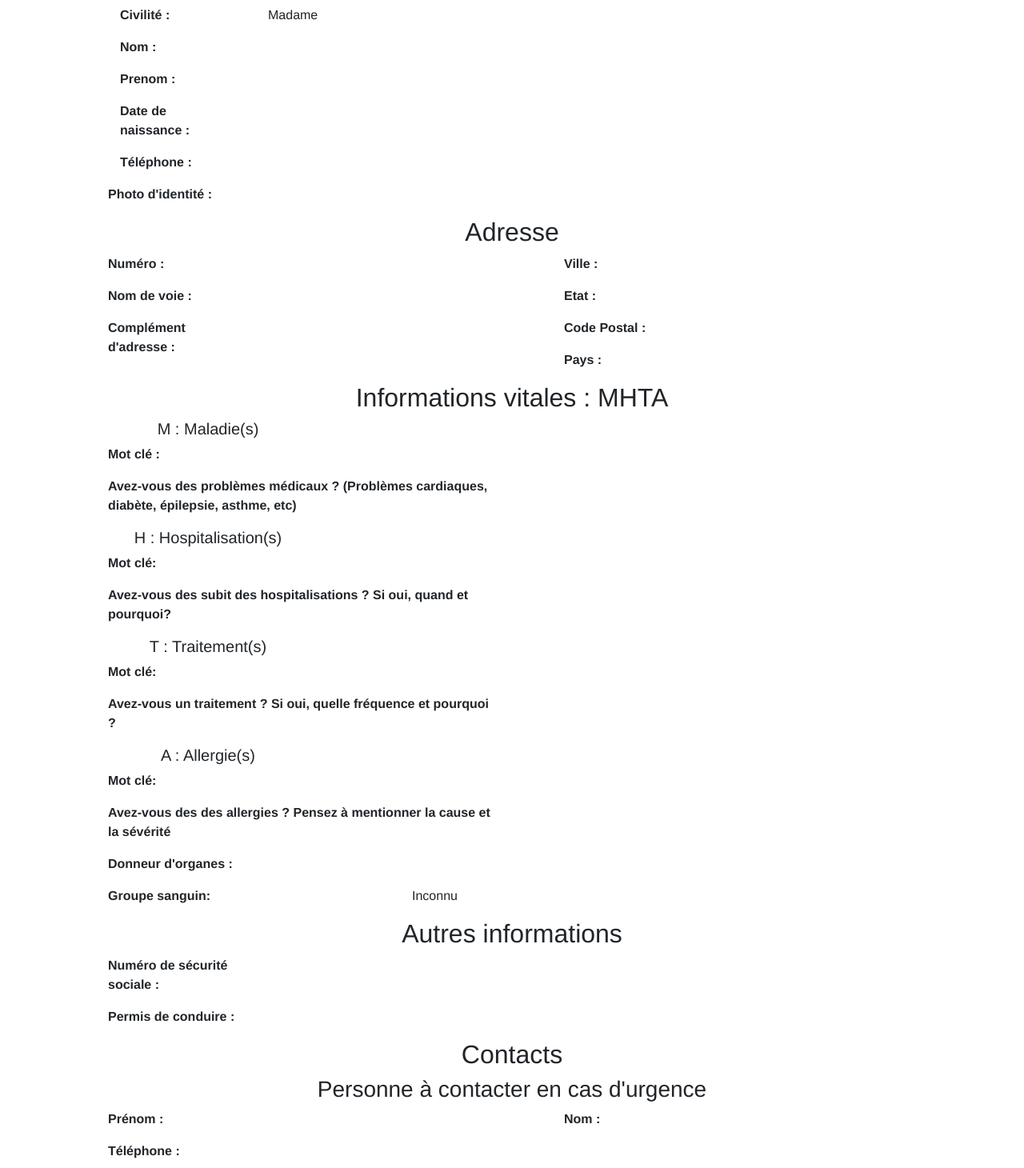
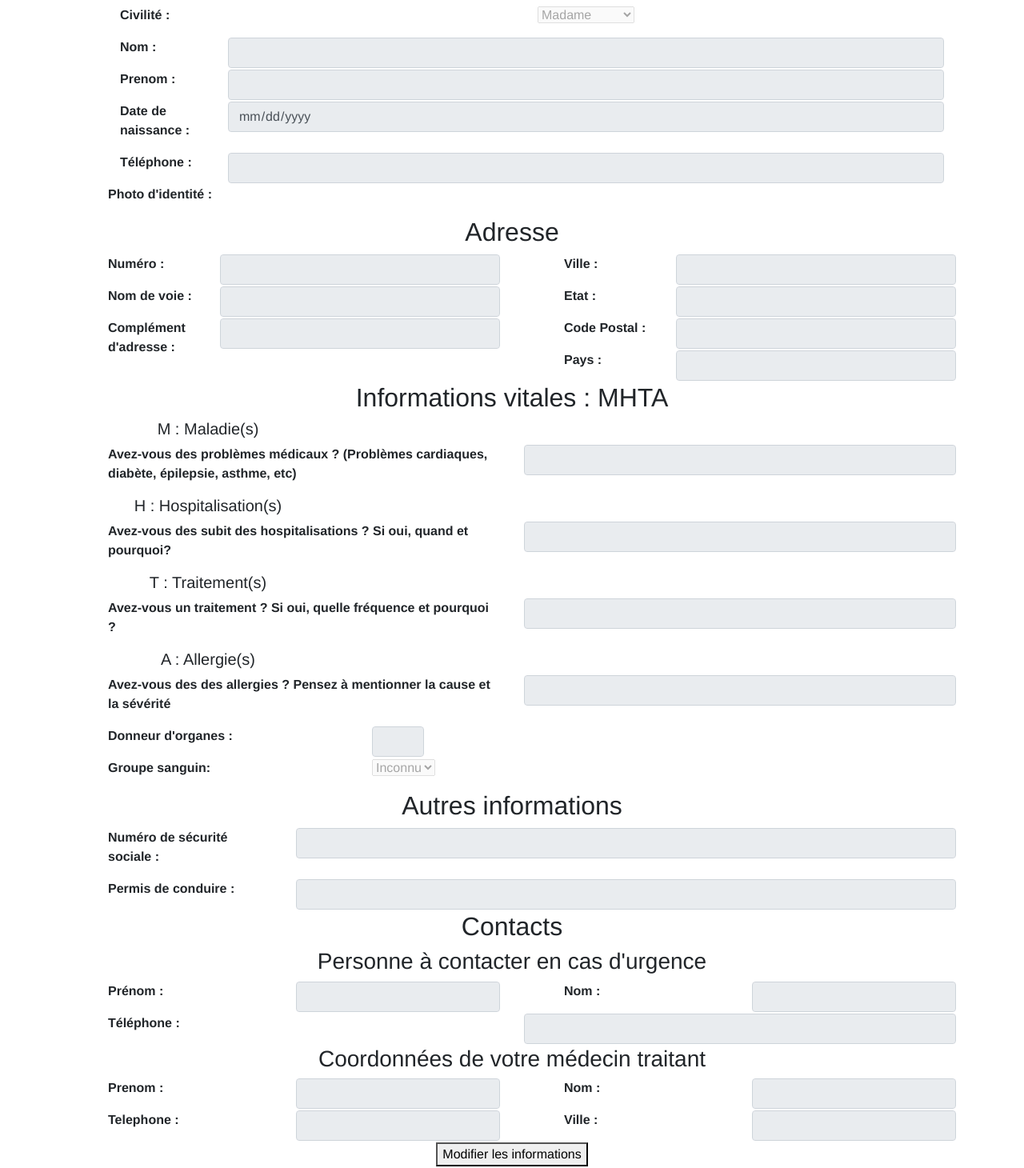
Before and after one commit to MatthieuLev/scanandsave, a Vue app: page /MedicalFileResume in a window 1280 px wide. Shown: the part 151-1611 px from the top of the page at 80% size. Built offline with nearby package versions, Linux system fonts and the light colour scheme; no server answers; the database is empty.

Commit message:
US#18_T1 Rendre les inputs de la vue modifiables

```diff
--- a/src/views/MedicalFileResume.vue
+++ b/src/views/MedicalFileResume.vue
@@ -1,7 +1,6 @@
 <template>
   <div>
     <Navbar></Navbar>
-    <!-- <button @click="test()">Salut</button> -->
       <h1>Mon dossier médical</h1>
       <h2>Informations générales</h2>
       <b-container>
@@ -11,7 +10,11 @@
               <p class="label">Civilité : </p>
             </b-col>
             <b-col>
-              <p>{{this.civility}}</p>
+              <select :disabled="disabled" :value=this.civility >
+                <option>Madame</option>
+                <option>Monsieur</option>
+                <option>Mademoiselle</option>
+              </select>
             </b-col>
           </b-row>
           <b-row>
@@ -19,7 +22,7 @@
               <p class="label">Nom : </p>
             </b-col>
             <b-col>
-              <p>{{this.last_name}}</p>
+              <b-form-input :disabled="disabled" :value=this.last_name></b-form-input>
             </b-col>
           </b-row>
           <b-row>
@@ -27,7 +30,7 @@
               <p class="label">Prenom : </p>
             </b-col>
             <b-col>
-              <p>{{this.first_name}} </p>
+              <b-form-input :disabled="disabled" :value=this.first_name></b-form-input>
             </b-col>
           </b-row>
           <b-row>
@@ -35,7 +38,7 @@
               <p class="label">Date de naissance : </p>
             </b-col>
             <b-col>
-              <p>{{this.birthday}}</p>
+              <b-form-input type="date" :disabled="disabled" :value=this.birthday></b-form-input>
             </b-col>
           </b-row>
           <b-row>
@@ -43,7 +46,7 @@
               <p class="label">Téléphone : </p>
             </b-col>
             <b-col>
-              <p>{{this.phone_number}} </p>
+              <b-form-input type="number" :disabled="disabled" :value=this.phone_number></b-form-input>
             </b-col>
           </b-row>
           <b-row>
@@ -62,7 +65,7 @@
                 <p class="label">Numéro : </p>
               </b-col>
               <b-col>
-                <p>{{this.adress_number}}</p>
+                <b-form-input type="number" :disabled="disabled" :value=this.adress_number></b-form-input>
               </b-col>
             </b-row>
             <b-row>
@@ -70,7 +73,7 @@
                 <p class="label">Nom de voie : </p>
               </b-col>
               <b-col>
-                <p>{{this.adress_street}}</p>
+                <b-form-input :disabled="disabled" :value=this.adress_street></b-form-input>
               </b-col>
             </b-row>
             <b-row>
@@ -78,7 +81,7 @@
                 <p class="label">Complément d'adresse : </p>
               </b-col>
               <b-col>
-                <p>{{this.adress_complement}}</p>
+                <b-form-input :disabled="disabled" :value=this.adress_complement></b-form-input>
               </b-col>
             </b-row>
           </b-col>
@@ -88,7 +91,7 @@
                 <p class="label">Ville : </p>
               </b-col>
               <b-col>
-                <p>{{this.adress_city}}</p>
+                <b-form-input :disabled="disabled" :value=this.adress_city></b-form-input>
               </b-col>
             </b-row>
             <b-row>
@@ -96,7 +99,7 @@
                 <p class="label">Etat : </p>
               </b-col>
               <b-col>
-                <p>{{this.adress_state}}</p>
+                <b-form-input :disabled="disabled" :value=this.adress_state></b-form-input>
               </b-col>
             </b-row>
             <b-row>
@@ -104,7 +107,7 @@
                 <p class="label">Code Postal :</p>
               </b-col>
               <b-col>
-                <p>{{this.adress_postal_code}}</p>
+                <b-form-input type="number" :disabled="disabled" :value=this.adress_postal_code></b-form-input>
               </b-col>
             </b-row>
             <b-row>
@@ -112,7 +115,7 @@
                 <p class="label">Pays : </p>
               </b-col>
               <b-col>
-                <p>{{this.adress_country}}</p>
+                <b-form-input :disabled="disabled" :value=this.adress_country></b-form-input>
               </b-col>
             </b-row>
           </b-col>
@@ -127,19 +130,11 @@
           </b-col>
         </b-row>
         <b-row>
-          <b-col class="col-lg-2">
-            <p class="label">Mot clé :</p>
-          </b-col>
-          <b-col>
-            <p>{{this.diseases_keyword}}</p>
-          </b-col>
-        </b-row>
-        <b-row>
           <b-col>
             <p class="label">Avez-vous des problèmes médicaux ? (Problèmes cardiaques, diabète, épilepsie, asthme, etc) </p>
           </b-col>
           <b-col>
-            <p>{{this.diseases_explanation}}</p>
+            <b-form-input :disabled="disabled" :value=this.diseases_explanation></b-form-input>
           </b-col>
         </b-row>
         <b-row>
@@ -148,33 +143,16 @@
           </b-col>
         </b-row>
         <b-row>
-          <b-col class="col-lg-2">
-            <p class="label">Mot clé: </p>
-          </b-col>
-          <b-col>
-            <p>{{this.hospitalization_keyword}}</p>
-          </b-col>
-        </b-row>
-        <b-row>
           <b-col>
             <p class="label">Avez-vous des subit des hospitalisations ? Si oui, quand et pourquoi? </p>
           </b-col>
           <b-col>
-            <p>{{this.hospitalization_explanation}}</p>
+            <b-form-input :disabled="disabled" :value=this.hospitalization_explanation></b-form-input>
           </b-col>
         </b-row>
-
         <b-row>
           <b-col class="col-lg-4">
             <h5>T : Traitement(s)</h5>
-          </b-col>
-        </b-row>
-        <b-row>
-        <b-col class="col-lg-2">
-          <p class="label">Mot clé: </p>
-        </b-col>
-        <b-col>
-          <p class="label">{{this.treatment_keyword}}</p>
           </b-col>
         </b-row>
       <b-row>
@@ -182,7 +160,7 @@
           <p class="label">Avez-vous un traitement ? Si oui, quelle fréquence et pourquoi ?</p>
         </b-col>
         <b-col>
-          <p>{{this.treatment_explanation}}</p>
+          <b-form-input :disabled="disabled" :value=this.treatment_explanation></b-form-input>
         </b-col>
       </b-row>
         <b-row>
@@ -191,19 +169,11 @@
           </b-col>
         </b-row>
         <b-row>
-          <b-col class="col-lg-2">
-            <p class="label">Mot clé:</p>
-          </b-col>
-          <b-col>
-            <p>{{this.allergy_keyword}}</p>
-          </b-col>
-        </b-row>
-        <b-row>
           <b-col>
             <p class="label">Avez-vous des des allergies ? Pensez à mentionner la cause et la sévérité</p>
           </b-col>
           <b-col>
-            <p>{{this.allergy_explanation}}</p>
+            <b-form-input :disabled="disabled" :value=this.allergy_explanation></b-form-input>
           </b-col>
         </b-row>
       </b-container>
@@ -213,7 +183,7 @@
             <p class="label">Donneur d'organes : </p>
           </b-col>
           <b-col class="col-lg-1">
-            <p>{{this.organ_donor}}</p>
+            <b-form-input :disabled="disabled" :value=this.organ_donor></b-form-input>
           </b-col>
         </b-row>
         <b-row>
@@ -221,7 +191,16 @@
             <p class="label">Groupe sanguin: </p>
           </b-col>
           <b-col class="col-lg-1">
-            <p>{{this.blood_type}}</p>
+            <select :disabled="disabled" :value=this.blood_type>
+              <option selected>Inconnu</option>
+              <option>A+</option>
+              <option>A-</option>
+              <option>B+</option>
+              <option>B-</option>
+              <option>AB</option>
+              <option>O+</option>
+              <option>O-</option>
+            </select>
           </b-col>
         </b-row>
       </b-container>
@@ -233,7 +212,7 @@
             <p class="label">Numéro de sécurité sociale :</p>
           </b-col>
           <b-col>
-            <p>{{this.social_security_number}}</p>
+            <b-form-input type="number" :disabled="disabled" :value=this.social_security_number></b-form-input>
           </b-col>
         </b-row>
         <b-row>
@@ -241,7 +220,7 @@
             <p class="label">Permis de conduire :</p>
           </b-col>
           <b-col>
-            <p>{{this.license_number}}</p>
+            <b-form-input type="number" :disabled="disabled" :value=this.license_number></b-form-input>
           </b-col>
         </b-row>
       </b-container>
@@ -254,13 +233,13 @@
             <p class="label">Prénom : </p>
           </b-col>
           <b-col>
-            <p>{{this.contact_first_name}}</p>
+            <b-form-input :disabled="disabled" :value=this.contact_first_name></b-form-input>
           </b-col>
           <b-col>
             <p class="label">Nom : </p>
           </b-col>
           <b-col>
-            <p>{{this.contact_last_name}}</p>
+            <b-form-input :disabled="disabled" :value=this.contact_last_name></b-form-input>
           </b-col>
         </b-row>
         <b-row>
@@ -268,7 +247,7 @@
             <p class="label">Téléphone : </p>
           </b-col>
           <b-col>
-            <p>{{this.contact_phone_number}}</p>
+            <b-form-input :disabled="disabled" :value=this.contact_phone_number></b-form-input>
           </b-col>
         </b-row>
       </b-container>
@@ -280,13 +259,13 @@
             <p class="label">Prenom : </p>
           </b-col>
           <b-col>
-            <p>{{this.doctor_first_name}}</p>
+            <b-form-input :disabled="disabled" :value=this.doctor_first_name></b-form-input>
           </b-col>
           <b-col>
             <p class="label">Nom : </p>
           </b-col>
           <b-col>
-            <p>{{this.doctor_last_name}}</p>
+            <b-form-input :disabled="disabled" :value=this.doctor_last_name></b-form-input>
           </b-col>
         </b-row>
         <b-row>
@@ -294,16 +273,17 @@
             <p class="label">Telephone : </p>
           </b-col>
           <b-col>
-            <p>{{this.doctor_phone_number}}</p>
+            <b-form-input :disabled="disabled" :value=this.doctor_phone_number></b-form-input>
           </b-col>
           <b-col>
             <p class="label">Ville : </p>
           </b-col>
           <b-col>
-            <p>{{this.doctor_city}}</p>
+            <b-form-input :disabled="disabled" :value=this.doctor_city></b-form-input>
           </b-col>
         </b-row>
       </b-container>
+    <button v-on:click="modify()">{{this.buttonName}}</button>
   </div>
 </template>
 
@@ -318,6 +298,8 @@
       },
       data() {
         return {
+          disabled: true,
+          buttonName: "Modifier les informations",
           civility: 'Madame',
           first_name: null,
           last_name: null,
@@ -354,15 +336,20 @@
           image: ['https://static1.purebreak.com/articles/0/14/19/70/@/582025-mamadou-segpa-le-youtubeur-condamne-a-diapo-2.jpg'],
         };
       },
-      /*methods: {
-        test() {
-         const userId = 'cRZV9g91mEUjvbC35Qn2';
-          const db = firebase.firestore();
-          db.collection('users').doc(userId).get().then((snapshot) => {
-            console.log(snapshot.data())
-          });
+      methods: {
+        saveModificationMedicalFile: function () {
+          db.collection('users')
+            .add({})
+        },
+        modify: function () {
+          this.disabled=!this.disabled;
+          if(this.disabled){
+            this.buttonName ="Modifier les informations";
           }
-      },*/
+          else{
+            this.buttonName = "Valider les changements";
+          }
+        },
         created() {
           const db = firebase.firestore();
           const userId = 'cRZV9g91mEUjvbC35Qn2'; // Remplacer par l'id de l'utilisateur actuellement connecté
@@ -409,6 +396,7 @@
             });
           });
         },
+      },
     };
 </script>
 
```
Lines whose indentation alone changed are shown as unchanged.
